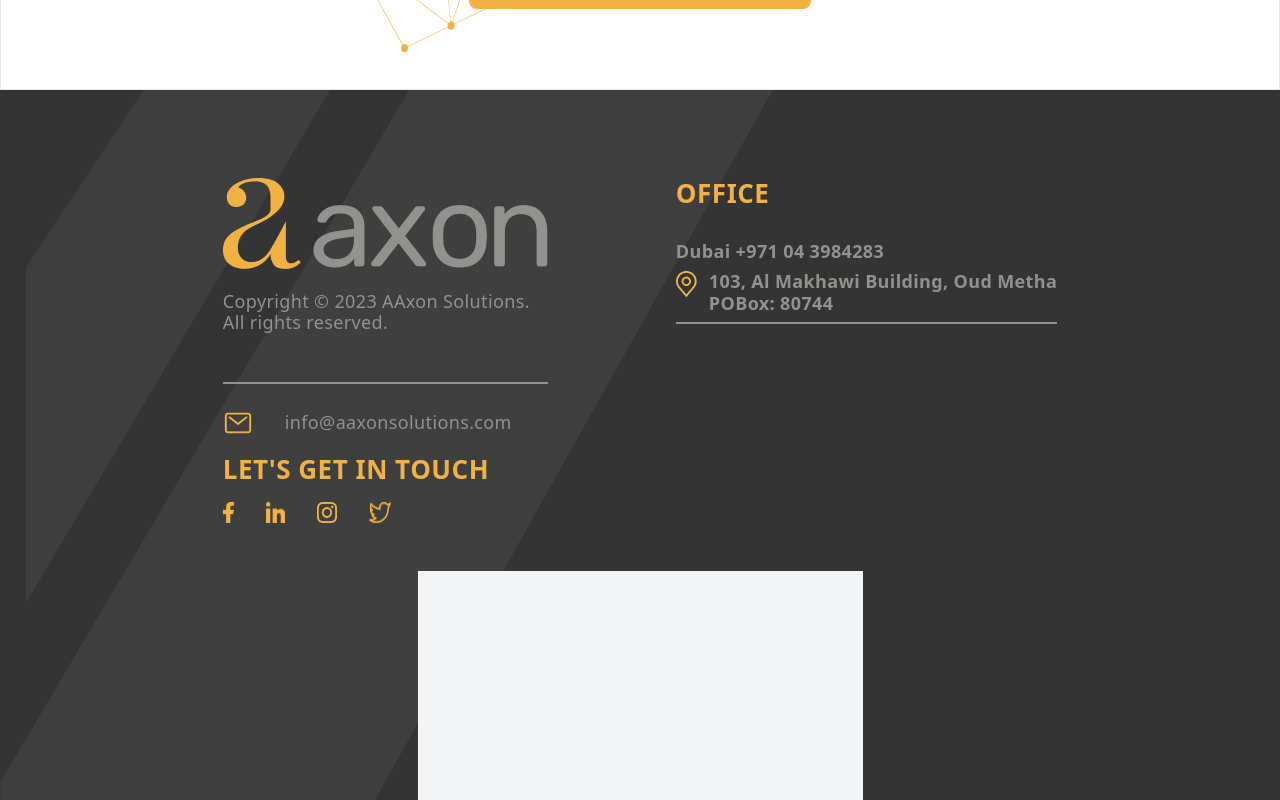
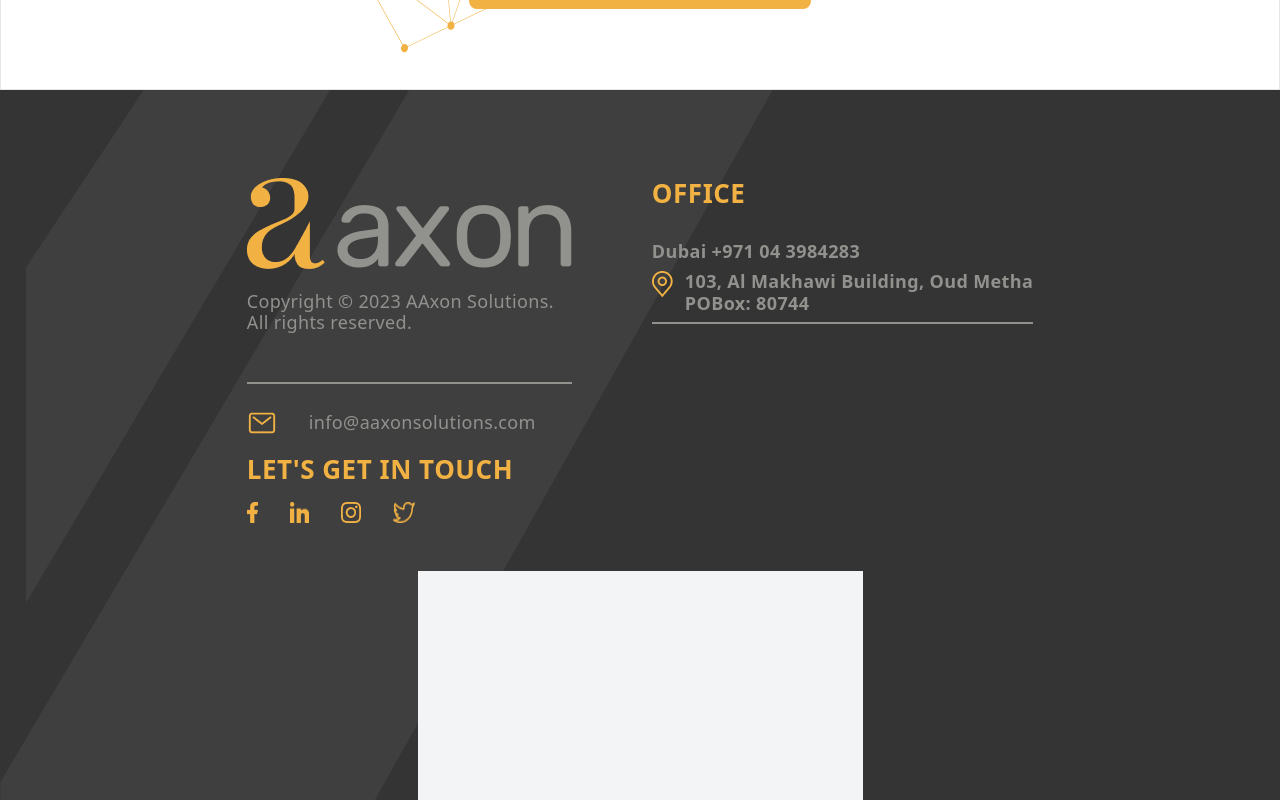
Before and after one commit to Junaid-Nazir-828/AaxonWebsiteResponsive, a Next.js app: page / in a window 1280 px wide. Shown: the part 4580-5380 px from the top of the page. Built offline with nearby package versions, Linux system fonts and the light colour scheme.

Commit message:
responsiveness

```diff
--- a/components/Footer.js
+++ b/components/Footer.js
@@ -3,7 +3,7 @@ export default function Footer() {
         <section className="">
             <div className="bg-[#343434] bg-footerBg bg-no-repeat">
                 <div className="flex flex-wrap pt-10 justify-center gap-x-16">
-                    <div className="mx-8 mb-12">
+                    <div className="mx-2 mb-12">
                         <div className="pt-12 md:w-[325px] w-40">
                             <img src="AaxonLogoTransparent.png"></img>
                         </div>
@@ -36,7 +36,7 @@ export default function Footer() {
                         </div>
                     </div>
 
-                    <div className="mx-8 mb-12">
+                    <div className="mx-2 mb-12">
                         <div className="font-semibold pt-12 md:text-[26px] text-[20px] leading-[31.47px] tracking-[0.02em] text-[#F2B243]">
                             <p>OFFICE</p>
                         </div>
@@ -56,7 +56,7 @@ export default function Footer() {
                             <div className="bg-[#91928E] h-[2px] w-full mt-2"></div>
                         </div>
                     </div>
-                    <div className="md:w-[445px] md:h-[431px] w-[300px] h-[300px] bg-gray-100 mb-8 mx-8"></div>
+                    <div className="md:w-[445px] md:h-[431px] w-[300px] h-[300px] bg-gray-100 mb-8 mx-2"></div>
                 </div>
             </div>
         </section>
```
